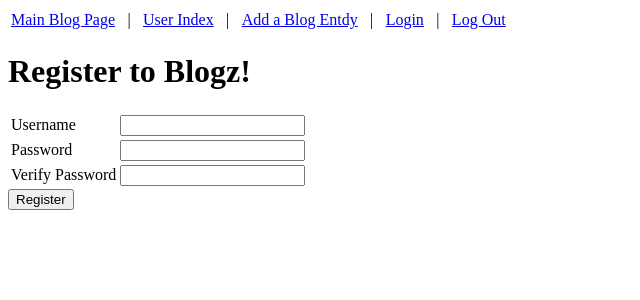
After one commit to ChristianBrinkley/blogz, a Flask app: page /signup in a window 1280 px wide. The commit adds this page. Shown: the top 300 px of the page, without its empty margins (0-640 px from the left). Run offline with Flask 2, Linux system fonts and the light colour scheme.

Commit message:
made final touches

```diff
--- a/main.py
+++ b/main.py
@@ -1,13 +1,13 @@
-from flask import Flask, request, redirect, render_template
+from flask import Flask, request, redirect, render_template, session, flash
 from flask_sqlalchemy import SQLAlchemy
 from datetime import datetime
 
 app = Flask(__name__)
 app.config['DEBUG'] = True
-app.config['SQLALCHEMY_DATABASE_URI'] = 'mysql+pymysql://build-a-blog:build-a-blog@localhost:8889/build-a-blog'
+app.config['SQLALCHEMY_DATABASE_URI'] = 'mysql+pymysql://blogz:blogz@localhost:8889/blogz'
 app.config['SQLALCHEMY_ECHO'] = True
 db = SQLAlchemy(app)
-
+app.secret_key = 'password'
 
 class Blog(db.Model):
 
@@ -15,34 +15,103 @@ class Blog(db.Model):
     title = db.Column(db.String(120))
     body = db.Column(db.String(10000))
     date = db.Column(db.DateTime)
+    owner_id = db.Column(db.Integer, db.ForeignKey('user.id'))
 
-    def __init__(self, title, body, date = None):
+    def __init__(self, title, body, owner, date = None):
         self.title = title
         self.body = body
+        self.owner = owner
         if date is None:
             date = datetime.utcnow()
         self.date = date
 
-#temp redirect
+class User(db.Model):
+    id = db.Column(db.Integer, primary_key = True)
+    username = db.Column(db.String(120), unique = True)
+    password = db.Column(db.String(120))
+    blogs = db.relationship('Blog', backref='owner')
+
+    def __init__(self, username, password):
+        self.username = username
+        self.password = password
+
+@app.before_request
+def require_login():
+    allowed_routes = ['login', 'signup', 'list_blogs', 'index']
+    if request.endpoint not in allowed_routes and 'username' not in session:
+        flash('You must login before posting.', 'message')
+        return redirect('/login')
+
 @app.route('/')
-def main():
+def index():
+    users = User.query.all()
+    return render_template('index.html', title='User Index', users=users)
+
+@app.route('/login', methods=['POST', 'GET'])
+def login():
+    if request.method == 'POST':
+        username = request.form['username']
+        password = request.form['password']
+        user = User.query.filter_by(username=username).first()
+        if user and user.password == password:
+            session['username'] = username
+            flash('Logged in')
+            return redirect('/newpost')
+        else:
+            flash('User password incorrect, or user does not exist', 'error')
+
+    return render_template('login.html', title = 'Login')
+
+@app.route('/signup', methods=['POST', 'GET'])
+def signup():
+    username=''
+    if request.method == 'POST':
+        username = request.form['username']
+        password = request.form['password']
+        verify = request.form['verify']
+        existing_user = User.query.filter_by(username=username).first()
+        if not existing_user and len(password) > 3 and len(username) > 3 and password == verify:
+            new_user = User(username, password)
+            db.session.add(new_user)
+            db.session.commit()
+            session['username'] = username
+            return redirect('/newpost')
+        else:
+            if existing_user:
+                flash('username is taken', 'error')
+            if len(username) < 4:
+                flash('username must be more than 3 characters', 'error')
+            if len(password) < 4:
+                flash('password must be more than 3 characters', 'error')
+            if password != verify:
+                flash("passwords don't match", 'error')
+
+    return render_template('signup.html', title = 'Sign Up', username=username)
+
+@app.route('/logout')
+def logout():
+    del session['username']
     return redirect('/blog')
 
 @app.route('/blog', methods=['GET'])
-def index():
+def list_blogs():
 
     blog_id = request.args.get('id')
     if blog_id:
         blog = Blog.query.get(blog_id)
         return render_template('post.html', title="Post", blog=blog)
-
+    user_id = request.args.get('user')
+    if user_id:
+        blogs = Blog.query.filter_by(owner_id=user_id).order_by(Blog.date.desc()).all()
+        user = User.query.filter_by(id=user_id).first()
+        return render_template('singleUser.html', title=user.username+"'s Posts", blogs=blogs)
     else:
+        users = User.query.all()
         blogs = Blog.query.order_by(Blog.date.desc()).all()
-        return render_template('main.html', title='Main Page', blogs = blogs)
+        return render_template('main.html', title='Main Page', blogs = blogs, users = users)
 
 @app.route('/newpost', methods=['POST', 'GET'])
-def delete_task():
-
+def new_post():
     if request.method == 'POST':
         blog_title = request.form['title']
         blog_body = request.form['body']
@@ -55,7 +124,8 @@ def delete_task():
                 blog_body_error = True
             return render_template('newpost.html',  title = 'Add a Blog Entry', blog_title = blog_title, blog_body = blog_body, blog_title_error = blog_title_error, blog_body_error = blog_body_error)
         else:
-            new_blog = Blog(blog_title, blog_body)
+            user = User.query.filter_by(username=session['username']).first()
+            new_blog = Blog(blog_title, blog_body, user)
             db.session.add(new_blog)
             db.session.commit()
             return redirect('/blog')
--- a/templates/base.html
+++ b/templates/base.html
@@ -11,8 +11,28 @@
 </head>
 
 <body>
-    <div><a href="/blog">Main Blog Page</a></div>
-    <div><a href="/newpost">Add a Blog Entry</a></div>
+    <table>
+        <tr>
+            <td width='auto'><a href="/blog">Main Blog Page</a></td>
+            <td width = '20em' align = 'center'>|</td>
+            <td width='auto'><a href='/'>User Index</a></td>
+            <td width = '20em' align = 'center'>|</td>
+            <td width='auto'><a href="/newpost">Add a Blog Entdy</a></td>
+            {% if not 'username' in session %}
+            <td width = '20em' align = 'center'>|</td>
+            <td width='auto'><a href="/login">Login</a></td>
+            {% endif %}
+            <td width = '20em' align = 'center'>|</td>
+            <td width='auto'><a href='/logout'>Log Out</a></td>
+        </tr>
+    </table>
+    {% with messages = get_flashed_messages(with_categories=True) %}
+        <ul>
+        {% for category, message in messages %}
+            <li class='{{category}}'>{{message}}</li>
+        {% endfor %}
+        </ul>
+    {% endwith %}
 {% block content %}
 
 {% endblock %}
--- /dev/null
+++ b/templates/signup.html
@@ -0,0 +1,28 @@
+{% extends "base.html" %}
+
+{% block content %}
+<h1>Register to Blogz!</h1>
+<form action="/signup" method="post">
+    <table>
+        <tr>
+            <td><label for="username">Username</label></td>
+            <td>
+                <input name="username" type="username" value="{{ username }}">
+            </td>
+        </tr>
+        <tr>
+            <td><label for="password">Password</label></td>
+            <td>
+                <input name="password" type="password">
+            </td>
+        </tr>
+        <tr>
+            <td><label for="verify">Verify Password</label></td>
+            <td>
+                <input name="verify" type="password">
+            </td>
+        </tr>
+    </table>
+    <input type="submit" value="Register">
+</form>
+{% endblock %}
```
Also changed, not shown: templates/index.html (added, +17 -0 lines), templates/login.html (added, +23 -0 lines), templates/main.html (+8 -1 lines), templates/singleUser.html (added, +19 -0 lines).
